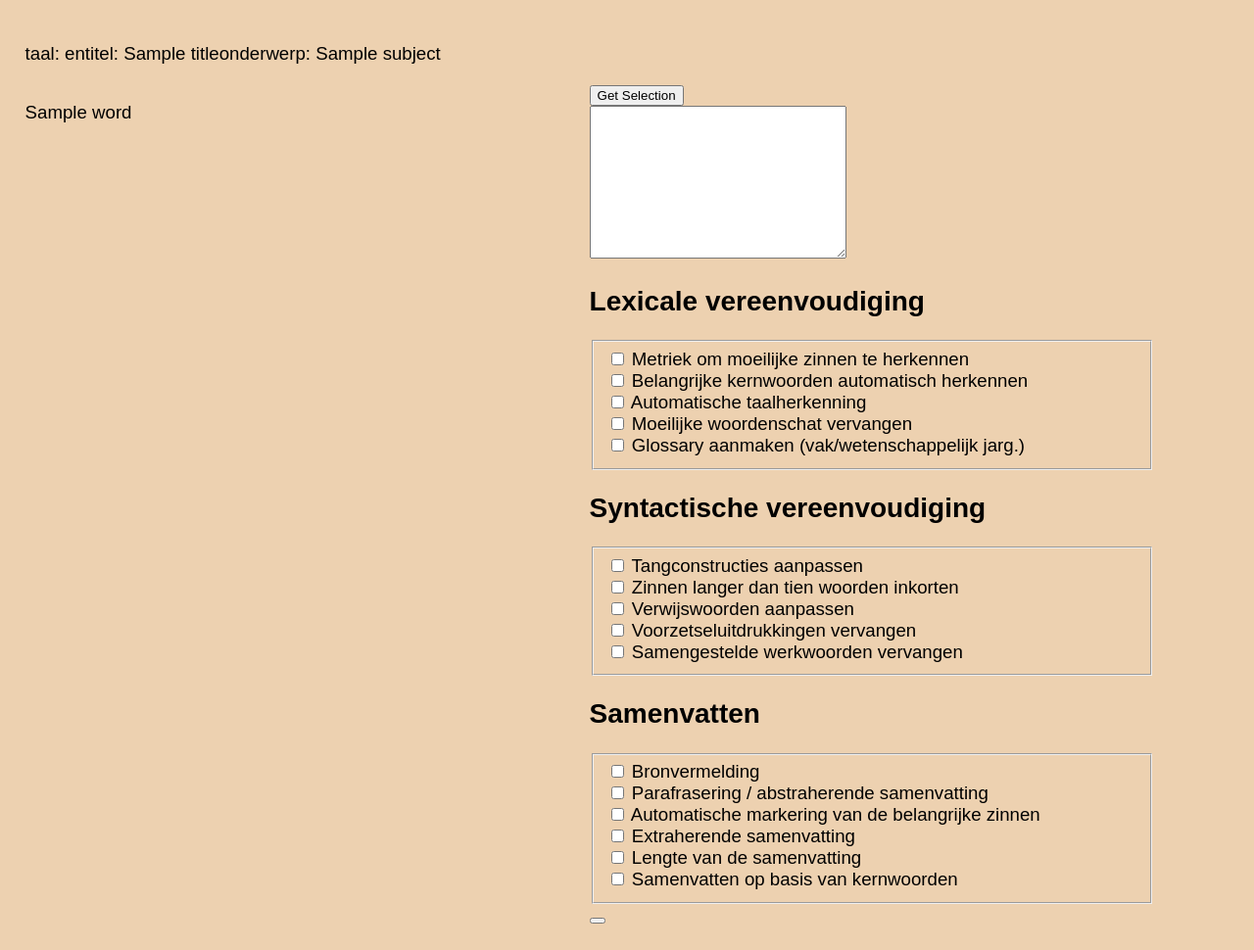
After one commit to dylancluyse/bachelorproef-nlp-tekstvereenvoudiging, a Flask app: template webapp/templates/for-teachers.html in a window 1280 px wide; the page is wider, and only the part inside the window is pictured. The commit adds this page. Shown: that part at 98% size. Run offline with Flask 2, Linux system fonts and the light colour scheme; the template is opened without the code that fills it: most values are stand-ins (such as "Sample title", 1, 10 or a date in 2020); parts of the project's set-up code (start-up, migrations or seed data) failed here and were passed over.

Commit message:
aanpassingen prototype

```diff
--- a/webapp/app.py
+++ b/webapp/app.py
@@ -169,18 +169,29 @@ def show_pdf():
 
 """
 """
-@app.route('/quick', methods=['GET','POST'])
+@app.route('/for-teachers', methods=['GET','POST'])
 def summarize_abstract():
     pdf = request.files['pdf']
     pdf_data = BytesIO(pdf.read())
     all_pages = extract_pages(
         pdf_data,
         page_numbers=None,
-        maxpages=5
+        maxpages=100
     )
-    original, result = get_summary_of_abstract(all_pages=all_pages)
-    return render_template('quick-summary.html', result=result, original=original)
 
+    sentences = get_full_text(all_pages)
+
+    return render_template('for-teachers.html', original=sentences, lang='nl', title='voorbeeld titel', subject='voorbeeld van onderwerp')
+
+
+"""
+"""
+@app.route('/summarise-with-presets', methods=['GET','POST'])
+def summarize_with_presets():
+    presets = request.args
+    print(presets)
+    print(jsonify(presets))
+    return render_template('index.html')
 
 """
 TODO: 'eenvoudig' toevoegen
@@ -189,7 +200,7 @@ TODO: 'eenvoudig' toevoegen
 def look_up_word():
     word = request.args.get('word')
     context = request.args.get('context')
-    prompt = f"""Leg {word} uit in de context van "{context}"? Geef een uitleg  max. 1 zin en 1 voorbeeld. Geef 3 eenvoudigere synoniemen"""
+    prompt = f"""Leg {word} eenvoudig uit in de context van "{context}"? Geef een uitleg  max. 1 zin en 1 voorbeeld. Geef 3 eenvoudigere synoniemen"""
     result = prompt_gpt(
             prompt=prompt,
             max_tokens=200,
--- a/webapp/static/css/style.css
+++ b/webapp/static/css/style.css
@@ -18,6 +18,10 @@ body {
     flex-wrap: wrap;
     width: 100%;
     height: 100%;
+}
+
+.left-container, .right-container{
+    width:45%;
 }
 
 .text-container {
--- /dev/null
+++ b/webapp/templates/for-teachers.html
@@ -0,0 +1,119 @@
+<!DOCTYPE html>
+<html>
+
+<head>
+  <link rel="stylesheet" href="..\static\css\style.css">
+  <link href='https://fonts.googleapis.com/css?family=Montserrat' rel='stylesheet'>
+  <title>Teksten vereenvoudigen</title>
+
+  <script>
+    async function getSelectedText() {
+    var selectedText = window.getSelection().toString();
+    console.log('printing selected text')
+    const textarea = document.querySelector('textarea');
+    textarea.value = selectedText;
+  }
+  </script>
+
+</head>
+
+<body>
+
+  <div class="container">
+    <p>taal: {{lang}}<br></p>
+    <p>titel: {{title}}<br></p>
+    <p>onderwerp: {{subject}}</p>
+  </div>
+
+  <div class="container">
+    <div class="left-container">
+      {% for sentence in original %}
+      <p class="text">
+        {% for word in sentence %}
+        <span class="lexical">{{ word }}</span>
+        {% endfor %}
+      </p>
+      {% endfor %}
+    </div>
+
+    <div class="right-container">
+
+      <div class="">
+
+        <div class="buttons">
+          <input type="button" value="Get Selection" onmousedown="getSelectedText()">
+        </div>
+
+        <form action="/summarise-with-presets" method="post">
+          <textarea name="" id="" cols="30" rows="10">
+
+          </textarea>
+
+          <h2>Lexicale vereenvoudiging</h2>
+          <fieldset>
+            <input type="checkbox" id="metric" name="metric" value="metric">
+            <label for="metric">Metriek om moeilijke zinnen te herkennen</label><br>
+
+            <input type="checkbox" id="keywords" name="keywords" value="keywords">
+            <label for="keywords">Belangrijke kernwoorden automatisch herkennen</label><br>
+
+            <input type="checkbox" id="language" name="language" value="language">
+            <label for="language">Automatische taalherkenning</label><br>
+
+            <input type="checkbox" id="vocabulary" name="vocabulary" value="vocabulary">
+            <label for="vocabulary">Moeilijke woordenschat vervangen</label><br>
+
+            <input type="checkbox" id="glossary" name="glossary" value="glossary">
+            <label for="glossary">Glossary aanmaken (vak/wetenschappelijk jarg.)</label><br>
+          </fieldset>
+
+          <h2>Syntactische vereenvoudiging</h2>
+          <fieldset>
+            <input type="checkbox" id="syntax" name="syntax" value="syntax">
+            <label for="syntax">Tangconstructies aanpassen</label><br>
+
+            <input type="checkbox" id="sentence_length" name="sentence_length" value="sentence_length">
+            <label for="sentence_length">Zinnen langer dan tien woorden inkorten</label><br>
+
+            <input type="checkbox" id="pronouns" name="pronouns" value="pronouns">
+            <label for="pronouns">Verwijswoorden aanpassen</label><br>
+
+            <input type="checkbox" id="prepositions" name="prepositions" value="prepositions">
+            <label for="prepositions">Voorzetseluitdrukkingen vervangen</label><br>
+
+            <input type="checkbox" id="compound_verbs" name="compound_verbs" value="compound_verbs">
+            <label for="compound_verbs">Samengestelde werkwoorden vervangen</label><br>
+          </fieldset>
+
+
+          <h2>Samenvatten</h2>
+          <fieldset>
+            <input type="checkbox" id="citation" name="citation" value="citation">
+            <label for="citation">Bronvermelding</label><br>
+
+            <input type="checkbox" id="paraphrasing" name="paraphrasing" value="paraphrasing">
+            <label for="paraphrasing">Parafrasering / abstraherende samenvatting</label><br>
+
+            <input type="checkbox" id="important_sentences" name="important_sentences" value="important_sentences">
+            <label for="important_sentences">Automatische markering van de belangrijke zinnen</label><br>
+
+            <input type="checkbox" id="extractive_summary" name="extractive_summary" value="extractive_summary">
+            <label for="extractive_summary">Extraherende samenvatting</label><br>
+
+            <input type="checkbox" id="summary_length" name="summary_length" value="summary_length">
+            <label for="summary_length">Lengte van de samenvatting</label><br>
+
+            <input type="checkbox" id="keyword_summary" name="keyword_summary" value="keyword_summary">
+            <label for="keyword_summary">Samenvatten op basis van kernwoorden</label>
+          </fieldset>
+
+          <button type="submit" value="Samenvatten" id="summarize-with-presets-button"></button>
+        </form>
+
+      </div>
+
+    </div>
+
+</body>
+
+</html>
--- a/webapp/templates/index.html
+++ b/webapp/templates/index.html
@@ -25,7 +25,7 @@
 
     <div class="container-index">
       <h2>Voor lectoren</h2>
-      <form action="/quick" method="post" enctype="multipart/form-data">
+      <form action="/for-teachers" method="post" enctype="multipart/form-data">
         <label for="pdf">Voeg een PDF toe:</label>
         <input type="file" id="pdf" name="pdf"><br><br>
         <input type="submit" value="View PDF">
--- a/webapp/templates/pdf-viewer.html
+++ b/webapp/templates/pdf-viewer.html
@@ -78,8 +78,7 @@
     console.log('printing selected text')
     var dazzle = document.querySelector(".dazzle");
     var p = document.createElement("p");
-    var text = document.createTextNode(JSON.stringify(selectedText));
-    p.appendChild(text);
+    p.appendChild(selectedText);
     dazzle.appendChild(p);
   }
 
```
Also changed, not shown: webapp/templates/quick-summary.html (deleted, +0 -31 lines), 3 other files.
